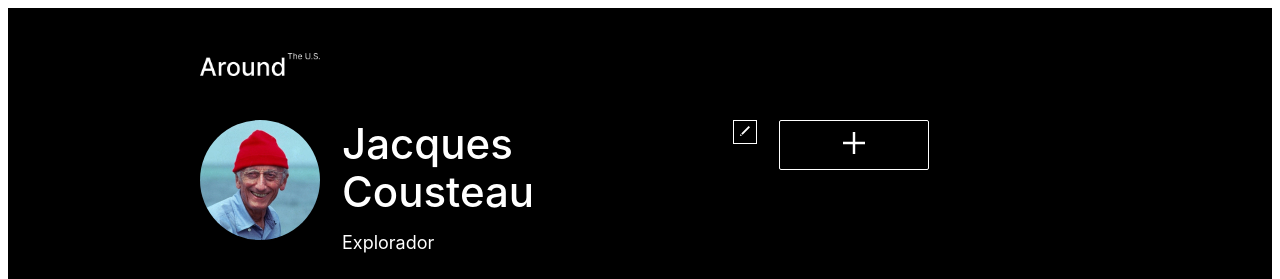
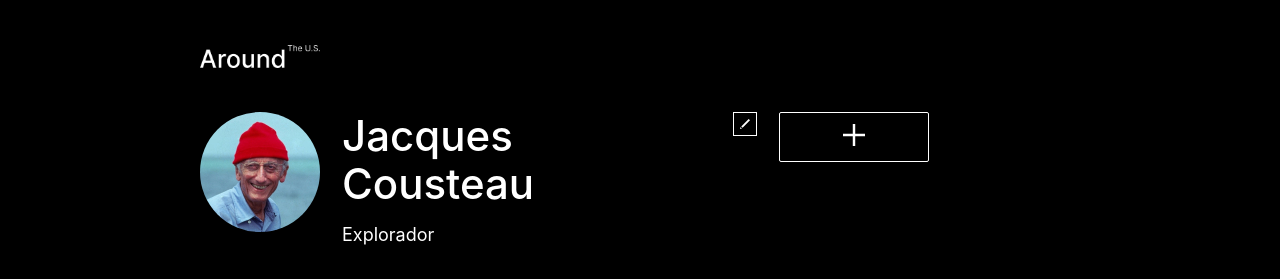
Before and after one commit to jfelo29/web_project_around, a plain HTML site: page index.html in a window 1280 px wide. Shown: the top 279 px of the page. Drawn offline with Linux system fonts and the light colour scheme.

Commit message:
agregado de normalize y margin 0 en el mismo

```diff
--- a/index.html
+++ b/index.html
@@ -7,6 +7,7 @@
     <meta name="keywords" content="paisajes, red social, fotografias" />
     <meta name="description" content="proyecto 7" />
     <link rel="stylesheet" href="./pages/index.css" />
+    <link rel="stylesheet" href="./vendor/normalize.css" />
     <title>around the U.S</title>
   </head>
 
```
